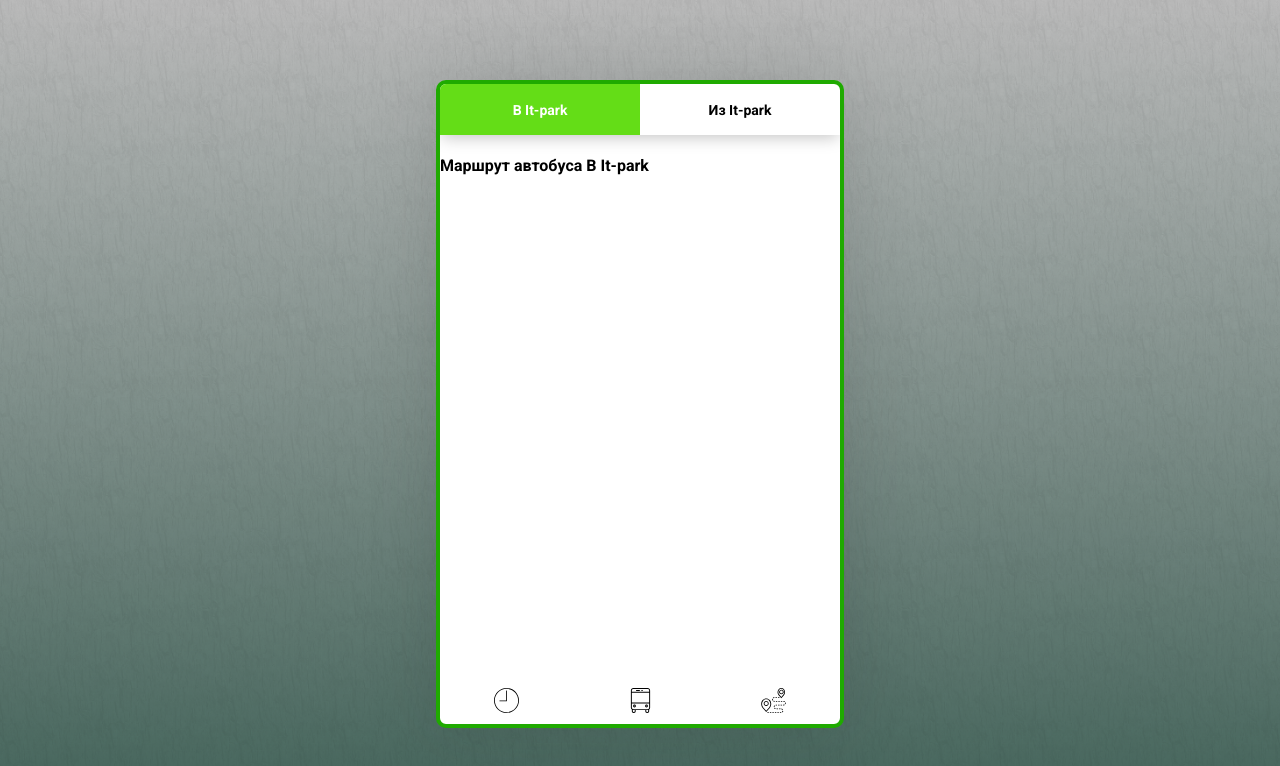
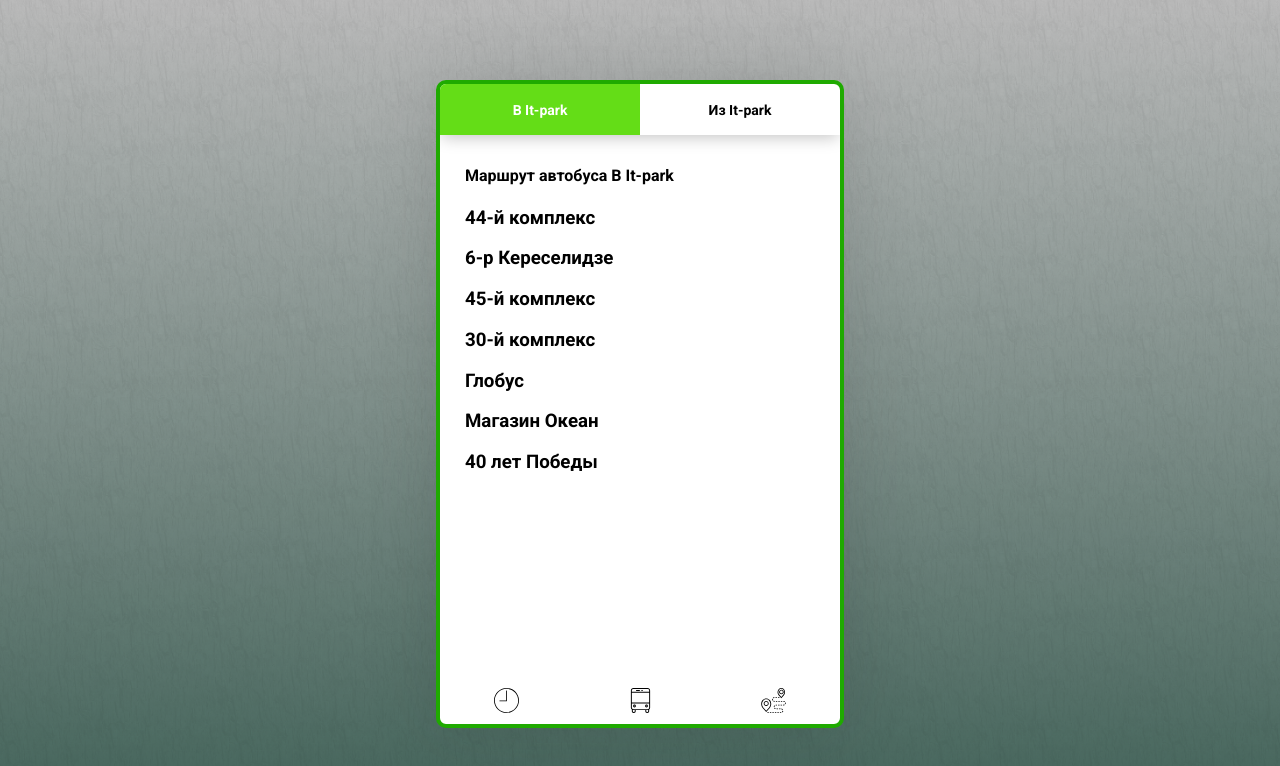
Before and after one commit to DimaChekashov/chelny-routes, a React (Create React App) app: page / in a window 1280 px wide. Both pictures are taken after a click on the button 773 px from the left and 702 px from the top of the page. Shown: the top 766 px of the page. Built offline with nearby package versions, Linux system fonts and the light colour scheme.

Commit message:
add Loader and content Route

```diff
--- a/src/App.js
+++ b/src/App.js
@@ -4,6 +4,7 @@
 import Header from './components/Header';
 import WindowBlock from './components/WindowBlock';
 import Footer from './components/Footer';
+import Loader from './components/Loader';
 
 class App extends Component {
   constructor(props){
@@ -12,11 +13,13 @@
     this.handleClickBtnHeader = this.handleClickBtnHeader.bind(this);
     this.handleClickBtnFooter = this.handleClickBtnFooter.bind(this);
     this.handleTime = this.handleTime.bind(this);
+    this.handleLoad = this.handleLoad.bind(this);
 
     this.state = {
       activeNavHeader: 1,
       acitveNavFooter: 2,
-      time: [null, null]
+      time: [null, null],
+      loaded: false
     };
   }
 
@@ -36,9 +39,14 @@
     this.setState({ acitveNavFooter: btnActive });
   }
 
+  handleLoad(){
+    this.setState({ loaded: true });
+  }
+
   render() {
     return (
-      <div className="App">
+      <div className="App" onLoad={ this.handleLoad }>
+        <Loader loaded={this.state.loaded} />
         <Header
           onActiveNav={this.handleClickBtnHeader}
           activeLink={this.state.activeNavHeader}
--- /dev/null
+++ b/src/components/Loader.css
@@ -0,0 +1,44 @@
+.loader{
+  background-color: #1faa00;
+  width: 100%;
+  height: 100%;
+  display: flex;
+  align-items: center;
+  justify-content: center;
+  position: absolute;
+  flex-direction: column;
+  top: 0;
+  left: 0;
+}
+
+.loader-hide{
+  display: none;
+}
+
+.loader-title{
+  color: #ffffff;
+  font-size: 2rem;
+  margin-top: 20px;
+
+}
+
+.loader-icon{
+  width: 110px;
+  height: 110px;
+  display: inline-block;
+  border-radius: 50%;
+  margin-top: 40px;
+  border: 8px solid #ffffff;
+  border-bottom: 8px solid #7a7a7a;
+  -webkit-animation: loader 1s infinite linear;
+  animation: loader 1s infinite linear;
+}
+
+@keyframes loader{
+  0%{
+    transform: rotate(0deg);
+  }
+  100%{
+    transform: rotate(360deg);
+  }
+}
--- /dev/null
+++ b/src/components/Loader.jsx
@@ -0,0 +1,21 @@
+import React, { Component } from 'react';
+import PropTypes from 'prop-types';
+
+import './Loader.css'
+
+class Loader extends Component {
+  render() {
+    return(
+      <div className={this.props.loaded === true ? "loader loader-hide" : "loader"}>
+        <span className="loader-icon"></span>
+        <h3 className="loader-title">Загрузка...</h3>
+      </div>
+    );
+  }
+}
+
+Loader.propTypes = {
+  loaded: PropTypes.bool
+};
+
+export default Loader;
--- a/src/components/Route.css
+++ b/src/components/Route.css
@@ -0,0 +1,9 @@
+.route{
+  padding: 10px 25px;
+}
+
+.route-list{
+  padding: 0;
+  margin: 0;
+  list-style: none;
+}
--- a/src/components/Route.jsx
+++ b/src/components/Route.jsx
@@ -8,10 +8,22 @@
       (this.props.activeNav === 1) ?
       <div className="route">
         <h4>Маршрут автобуса В It-park</h4>
+        <ul className="route-list">
+          <li><h3>44-й комплекс</h3></li>
+          <li><h3>6-р Кереселидзе</h3></li>
+          <li><h3>45-й комплекс</h3></li>
+          <li><h3>30-й комплекс</h3></li>
+          <li><h3>Глобус</h3></li>
+          <li><h3>Магазин Океан</h3></li>
+          <li><h3>40 лет Победы</h3></li>
+        </ul>
       </div>
       :
       <div className="route">
         <h4>Маршрут автобуса Из It-park</h4>
+        <ul className="route-list">
+          <li><h3>It-park</h3></li>
+        </ul>
       </div>
     );
   };
```
